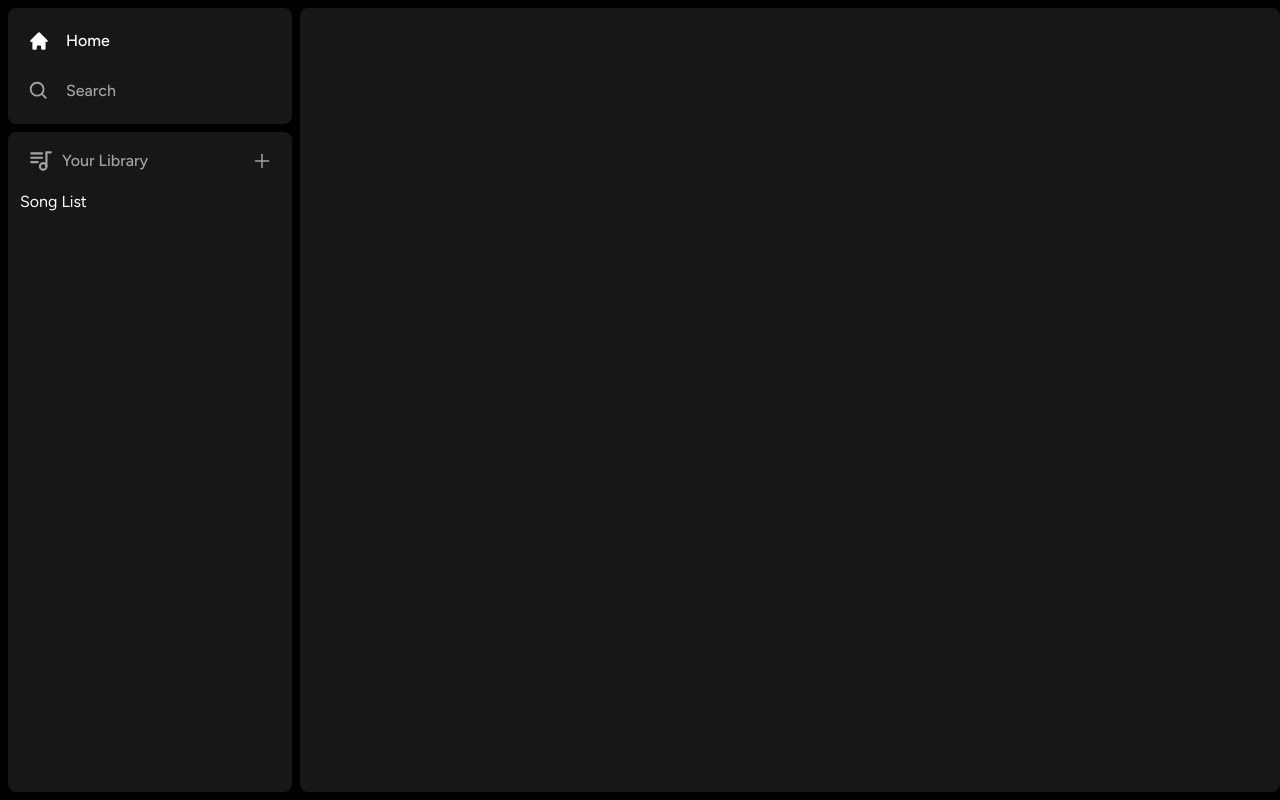
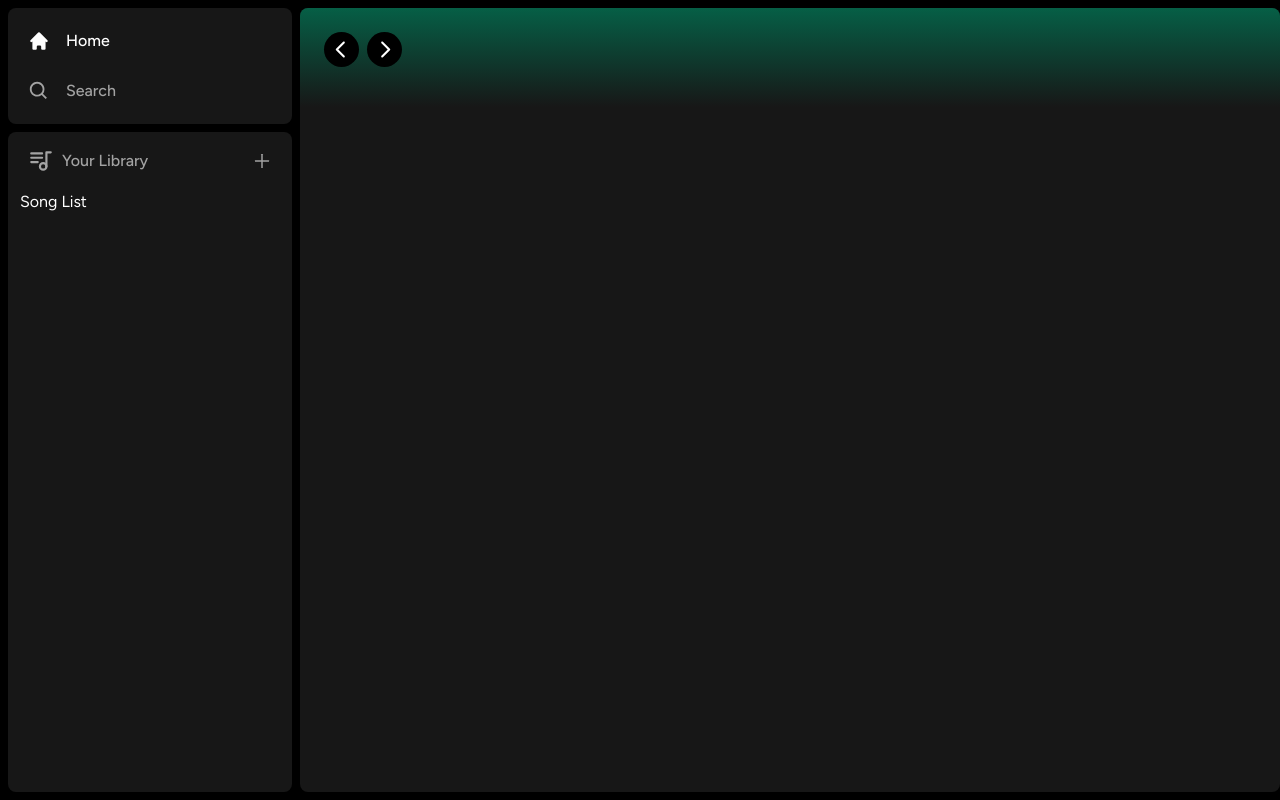
Before and after one commit to JAE-exe/spotify_clone, a Next.js app: page / in a window 1280 px wide. Built offline with nearby package versions, Linux system fonts and the light colour scheme.

Commit message:
fifth commit i guess

```diff
--- a/app/layout.tsx
+++ b/app/layout.tsx
@@ -7,7 +7,7 @@ const font = Figtree({ subsets: ["latin"] });
 
 export const metadata: Metadata = {
   title: "Spotify Clone",
-  description: "a clone of the most popular music streaming app",
+  description: "a clone of one of the most popular music streaming app",
 };
 
 export default function RootLayout({
--- a/components/Header.tsx
+++ b/components/Header.tsx
@@ -1,10 +1,44 @@
+"use client";
+import { useRouter } from "next/navigation"; // Correct import for useRouter from next/navigation
+import { RxCaretLeft, RxCaretRight } from "react-icons/rx";
+import { twMerge } from "tailwind-merge";
 
-const Header = () => {
+interface HeaderProps {
+  children: React.ReactNode;
+  className?: string;
+}
+
+const Header: React.FC<HeaderProps> = ({ children, className }) => {
+  const router = useRouter();
+
   return (
-    <div>
-
+    <div
+      className={twMerge(
+        `h-fit bg-gradient-to-b from-emerald-800 p-6`,
+        className
+      )}
+    >
+      <div className="w-full mb-4 flex items-center">
+        <div className="flex gap-x-2 items-center">
+          <button
+            onClick={() => router.back()}
+            className="rounded-full bg-black flex items-center justify-center hover:opacity-75 transition"
+          >
+            <RxCaretLeft size={35} className="text-white" />
+          </button>
+          <button
+            onClick={() => router.forward()}
+            className="rounded-full bg-black flex items-center justify-center hover:opacity-75 transition"
+          >
+            <RxCaretRight size={35} className="text-white" />
+          </button>
+        </div>
+        <div className="flex-grow flex items-center justify-center">
+          {children}
+        </div>
+      </div>
     </div>
-  )
+  );
 };
 
-export default Header
+export default Header;
```
Also changed, not shown: .self/notetoself.txt.
